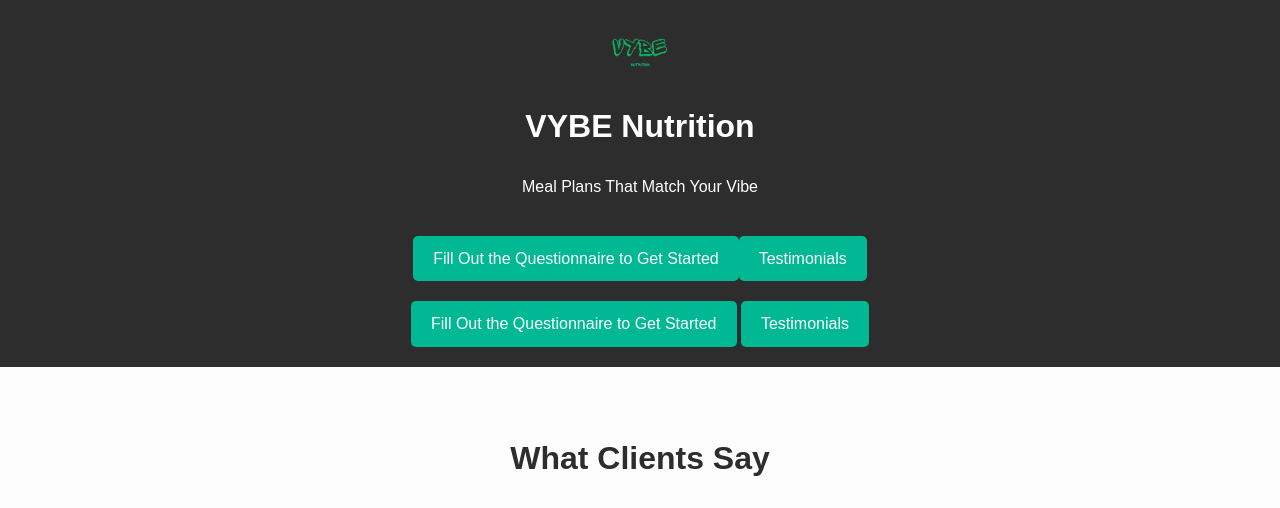
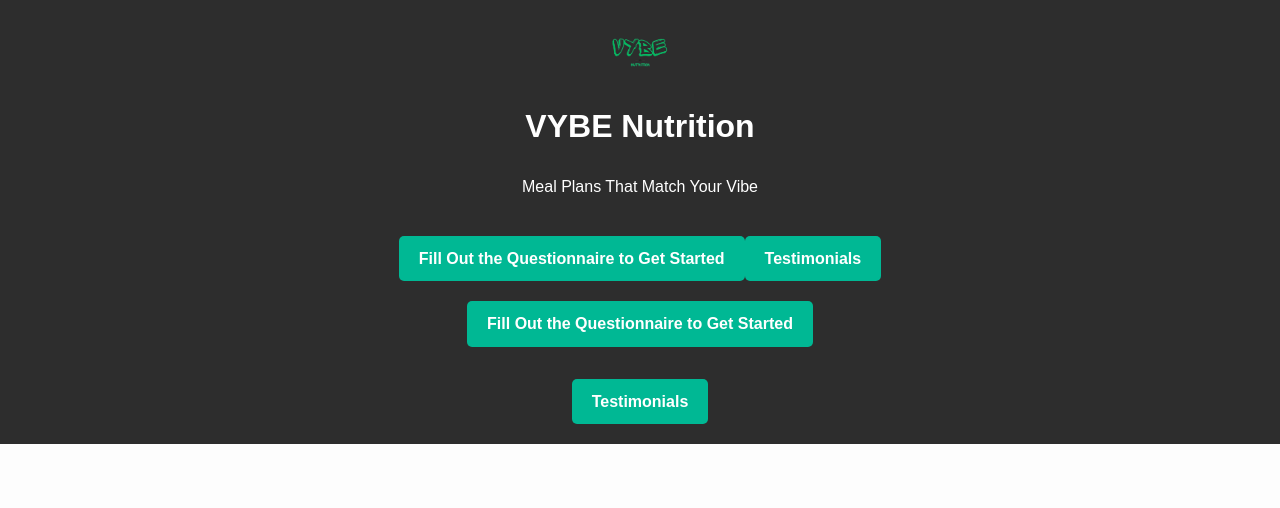
Before and after one commit to vybenutrition/Vybe-Website, a plain HTML site: page index.html in a window 1280 px wide. Shown: the top 508 px of the page. Drawn offline with Linux system fonts and the light colour scheme; no server answers.

Commit message:
Update style.css

```diff
--- a/style.css
+++ b/style.css
@@ -204,3 +204,21 @@ footer {
   line-height: 1.6;
   font-size: 1rem;
 }
+/* Stack CTAs vertically and center them */
+.cta-stack {
+  display: flex;
+  flex-direction: column;
+  align-items: center;
+  gap: 12px;
+}
+
+/* Ensure .btn is a block-level button and centered */
+.btn {
+  display: inline-block;
+  padding: .75rem 1.1rem;
+  border-radius: 10px;
+  text-decoration: none;
+  font-weight: 700;
+  /* keep whatever green you already use; if you need it, uncomment next line */
+  /* background: #22c55e; color:#fff; */
+}
```
